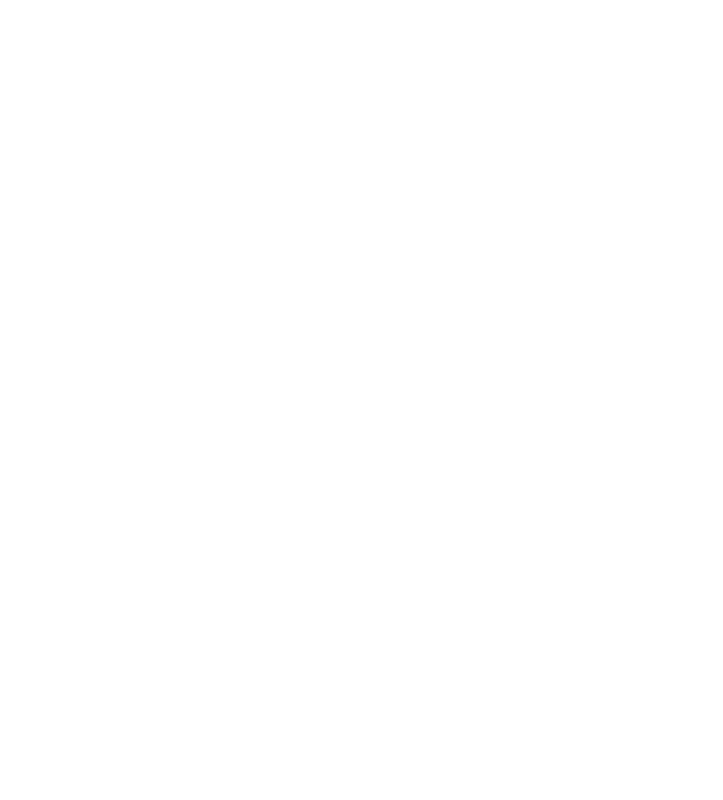
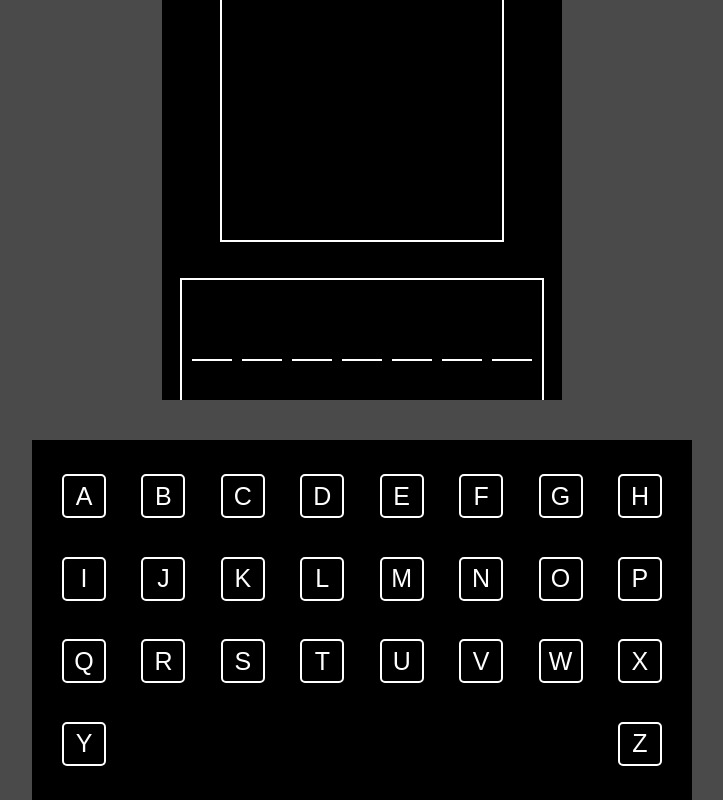
Before and after one commit to omidfarhangnia/Hang_Man, a plain HTML site: page index.html in a window 1280 px wide. Shown: the whole page, without its empty margins (278-1001 px from the left). Drawn offline with nearby package versions, Linux system fonts and the light colour scheme.

Commit message:
adding first style

```diff
--- a/index.html
+++ b/index.html
@@ -2,7 +2,7 @@
 <html>
   <head>
     <meta charset="UTF-8" />
-    <title>hang man game</title>
+    <title>Hang Man Game</title>
     <link rel="stylesheet" href="./css/style.css" />
     <script
       src="https://code.jquery.com/jquery-3.7.1.slim.min.js"
@@ -11,6 +11,15 @@
     ></script>
   </head>
   <body>
+    <div class="container">
+      <div class="container--hangman">
+        <div class="hangman">
+          <div></div>
+        </div>
+        <div class="word"></div>
+      </div>
+      <div class="container--keyboard"></div>
+    </div>
     <script src="./script/script.js"></script>
   </body>
 </html>
--- a/script/script.js
+++ b/script/script.js
@@ -0,0 +1,51 @@
+const alphabetLetters = [
+  "a",
+  "b",
+  "c",
+  "d",
+  "e",
+  "f",
+  "g",
+  "h",
+  "i",
+  "j",
+  "k",
+  "l",
+  "m",
+  "n",
+  "o",
+  "p",
+  "q",
+  "r",
+  "s",
+  "t",
+  "u",
+  "v",
+  "w",
+  "x",
+  "y",
+  "z",
+];
+
+const selectedWord = "rainbow"
+
+function giveBtns() {
+    const arr = [];
+    for(var i = 0; i < alphabetLetters.length; i++) {
+        arr.push(`<span class="btns">${alphabetLetters[i]}</span>`)
+    }
+
+    return arr.join("");
+}
+
+function giveTextPieces() {
+    const arr = [];
+    for(var i = 0; i < selectedWord.length; i++) {
+        arr.push(`<span class="wordPieces"></span>`)
+    }
+
+    return arr.join("");
+}
+
+$(".container--keyboard").html(giveBtns)
+$(".word").html(giveTextPieces)
--- a/scss/style.scss
+++ b/scss/style.scss
@@ -0,0 +1,80 @@
+body {
+  margin: 0;
+}
+
+.container {
+  width: 100vw;
+  height: 100vh;
+  background: rgb(74, 74, 74);
+  display: flex;
+  flex-direction: column;
+  justify-content: center;
+  align-items: center;
+  gap: 40px;
+  &--hangman {
+    width: 400px;
+    height: 400px;
+    background: black;
+    display: flex;
+    flex-direction: column;
+    align-items: center;
+    justify-content: space-between;
+    .hangman {
+      width: 70%;
+      height: 60%;
+      border: 2px solid white;
+      border-top: 0px;
+      position: relative;
+    }
+
+    .word {
+      width: 90%;
+      height: 30%;
+      border: 2px solid white;
+      border-bottom: 0px;
+      display: flex;
+      justify-content: center;
+      align-items: center;
+      gap: 10px;
+      .wordPieces {
+        width: 40px;
+        height: 40px;
+        display: inline-block;
+        border-bottom: 2px solid white;
+      }
+    }
+  }
+  &--keyboard {
+    width: 600px;
+    height: 300px;
+    background: black;
+    display: flex;
+    flex-wrap: wrap;
+    padding: 30px;
+    justify-content: space-between;
+    align-items: center;
+    gap: 30px;
+  }
+}
+
+.btns {
+  width: 30px;
+  height: 30px;
+  color: white;
+  border: 2px solid white;
+  padding: 5px;
+  text-align: center;
+  align-content: center;
+  font-size: 25px;
+  border-radius: 5px;
+  text-transform: uppercase;
+  font-family: sans-serif;
+  cursor: pointer;
+  user-select: none;
+  transition: 0.5s;
+
+  &:hover {
+    background: white;
+    color: black;
+  }
+}
```
Also changed, not shown: css/style.css.
